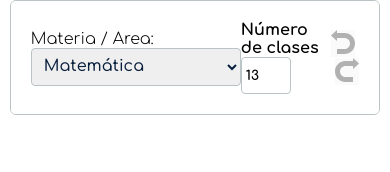
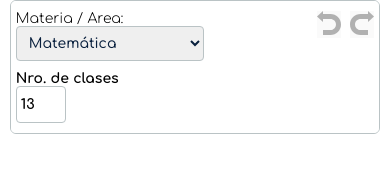
Before and after one commit to juanvillans/attendApp, a website with bundled scripts: page public/asistencia.html in a window 390 px wide. Built offline with nearby package versions, Linux system fonts and the light colour scheme; no server answers.

Commit message:
animation while delete a student and improving apareance in .intro-table

```diff
--- a/package.json
+++ b/package.json
@@ -3,9 +3,7 @@
   "version": "1.0.0",
   "description": "",
   "main": "index.js",
-  "engines": {
-    "node": "14.x"
-  },
+
   "type": "module",
 
 
--- a/public/asistencia.html
+++ b/public/asistencia.html
@@ -34,8 +34,8 @@
               </select>
             </div>
 
-            <span class="d-flex">
-              <label for="input_n_classes"> <b>Número de clases</b></label>
+            <span class="n_classes_cont">
+              <label for="input_n_classes"> <b>Nro. de clases</b></label>
               <input
                 type="number"
                 value="13"
@@ -47,7 +47,7 @@
               />
             </span>
 
-            <div>
+            <div class="history_arrows_cont">
               <button
                 title="revertir cambio"
                 class="disabled fa-solid history_arrows past fa-arrow-rotate-left"
--- a/public/config.js
+++ b/public/config.js
@@ -1 +1 @@
-export const URL_DOMAIN = "https://attend-app-rho.vercel.app/";
+export const URL_DOMAIN = "http://localhost:3000/";
--- a/public/javascripts/asistencia.js
+++ b/public/javascripts/asistencia.js
@@ -239,6 +239,7 @@ table.addEventListener("click", (e) => {
   // delete student
   if (el_clicked.classList.contains("delete_student_btn")) {
     const tr = el_clicked.closest("tr");
+    tr.classList.add('rightToLeft')
     document.querySelector("#th_nro_students").textContent--;
     const id_student = tr.dataset.id;
     const index = subjectData.students.findIndex(
@@ -246,7 +247,11 @@ table.addEventListener("click", (e) => {
     );
     subjectData.students.splice(index, 1);
 
-    tr.remove();
+    setTimeout(() => {
+
+      tr.remove();
+    }, 200);
+
   }
 
   // click to create a new student
--- a/public/stylesheets/asistencia.css
+++ b/public/stylesheets/asistencia.css
@@ -238,6 +238,19 @@ fieldset {
   }
 }
 
+.rightToLeft {
+  opacity: 0;
+  transform: inherit;
+  animation: rightToLeft .2s ease;
+  animation-fill-mode: forwards;
+}
+
+@keyframes rightToLeft {
+  to {
+    transform: translateX(-300px);
+    opacity: 1;
+  }
+}
 
 .history_arrows:hover {
   cursor: pointer;
@@ -331,8 +344,9 @@ header {
   color: #21e6c1;
 }
 .intro_table {
-  display: flex;
+  display: grid;
   justify-content: space-between;
+  grid-template-columns: repeat(3, 1fr);
   position: sticky;
   padding: 15px 1px;
   align-items: center;
@@ -361,6 +375,15 @@ header {
   color: inherit;
   cursor: default;
 }
+.history_arrows_cont {
+
+  /* text-align: right; */
+  justify-self: end;
+}
+.n_classes_cont {
+  justify-self: center;
+}
+
 
 label:hover {
   cursor: pointer;
@@ -527,4 +550,34 @@ tbody tr td:last-child {
   color: #21e6c1;
   font-weight: bold;
   background: #081f3d !important;
-}/*# sourceMappingURL=asistencia.css.map */
+}
+@media (max-width: 500px) {
+  .intro_table {
+    grid-template-columns: repeat(2, 1fr);
+    /* display: block; */
+    padding: 10px 5px;
+
+  }
+  .asist_table thead {
+    top: 131.4px;
+  }
+  .history_arrows_cont {
+    float: right;
+    position: relative;
+    display: flex;
+    gap: 5px;
+    align-self: start;
+    /* top: -60px; */
+  }
+  .n_classes_cont {
+    display: flex;
+    order: 2;
+    justify-self: start;
+    margin-top: 10px;
+    flex-direction: column !important;
+  }
+  .intro_table * {
+    font-size: 14px !important;
+  }
+}
+/*# sourceMappingURL=asistencia.css.map */
```
